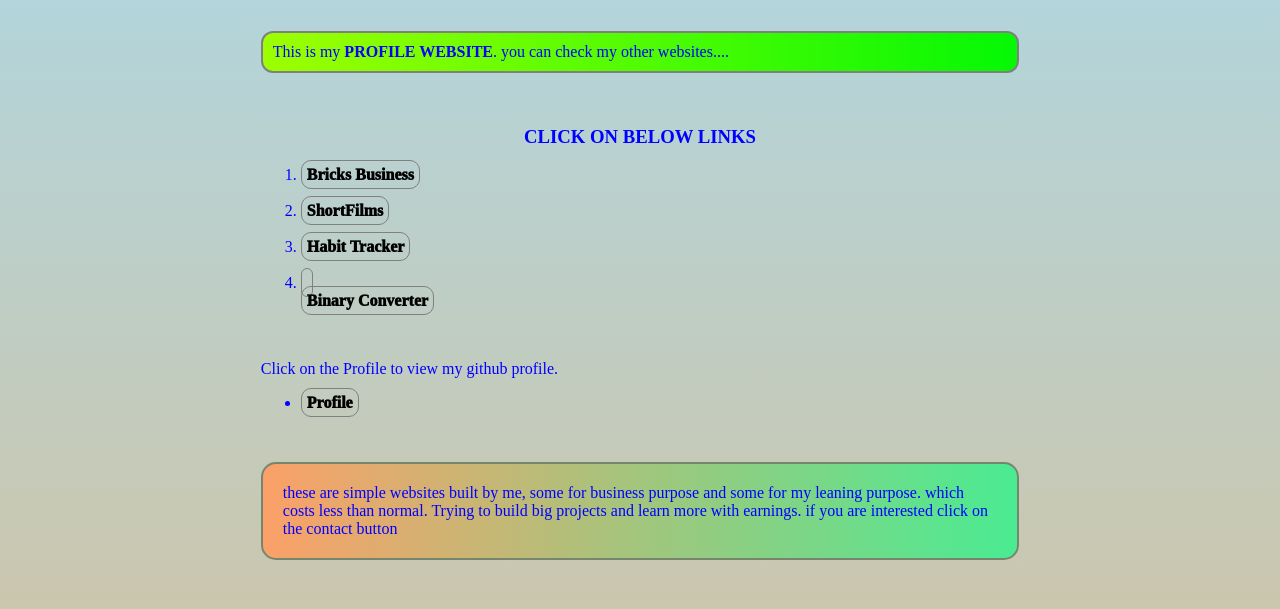
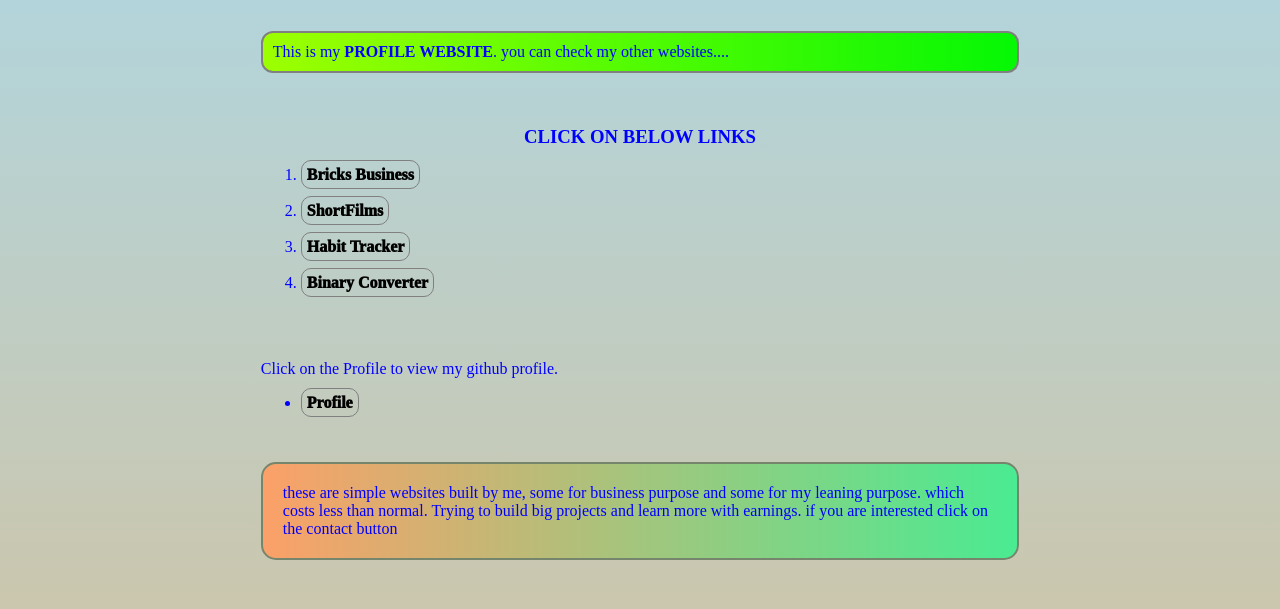
Before and after one commit to sitevisit/sitevisit.github.io, a plain HTML site: page index.html in a window 1280 px wide. Shown: the part 148-757 px from the top of the page. Drawn offline with Linux system fonts and the light colour scheme.

Commit message:
Fix link formatting for Binary Converter

```diff
--- a/index.html
+++ b/index.html
@@ -130,7 +130,7 @@
         <li><a href="https://sitevisit.github.io/SBbricks" target="_blank" class="a1">Bricks Business</a></li><br>
         <li><a href="https://sitevisit.github.io/shortfilms" target="_blank" class="a1">ShortFilms</a></li><br>
         <li><a href="https://sitevisit.github.io/GoalTracker" target="_blank" class="a1">Habit Tracker</a></li><br>
-        <li><a href="https://vinaysy.rf.gd" target="_blank" class="a1"></li>Binary Converter</a></li><br>
+        <li><a href="https://vinaysy.rf.gd" target="_blank" class="a1">Binary Converter</a></li><br>
     </ol>
     <br>
         <p>Click on the Profile to view my github profile.</p>
```
